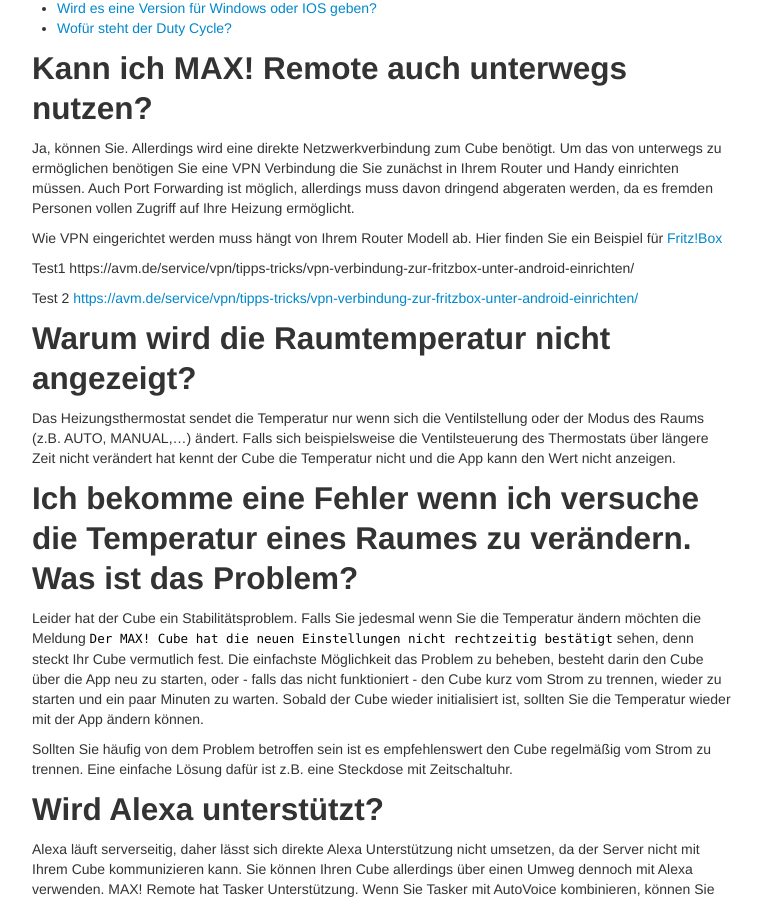
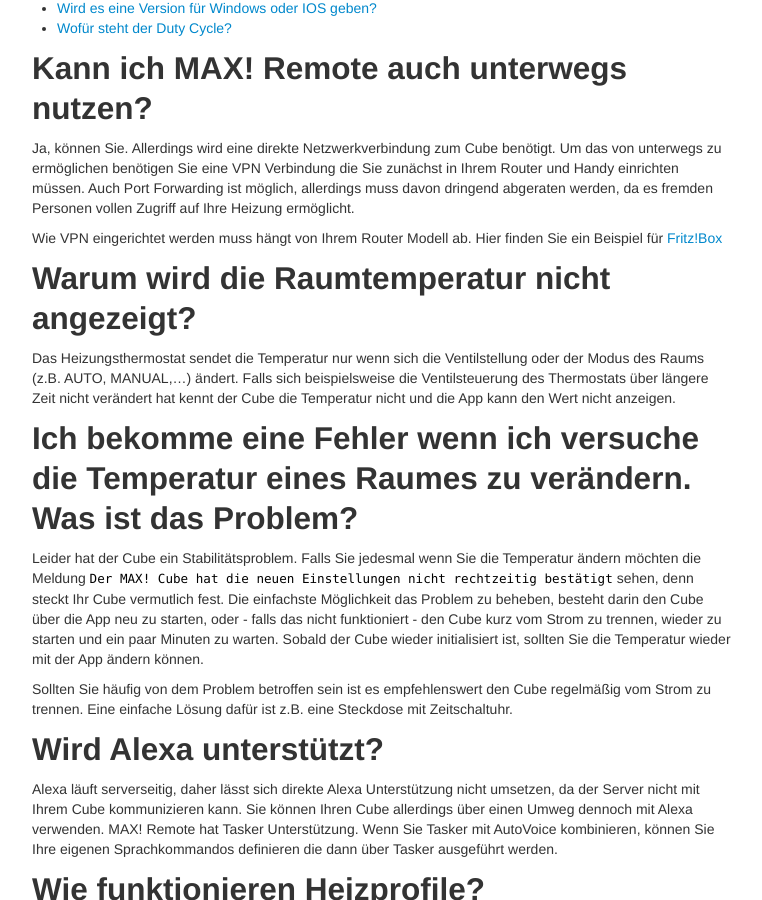
Before and after one commit to jutzig/max-remote, a Jekyll site: the page built from pages/faq.md, in a window 1280 px wide and 900 px high, scrolled down 314 px. Shown: the whole window, without its empty margins (258-1020 px from the left). Built offline with Jekyll 4.4.1, drawn with Linux system fonts in a browser that asks for light colours.

Commit message:
link issues

```diff
--- a/pages/faq.md
+++ b/pages/faq.md
@@ -13,10 +13,6 @@ Ja, können Sie. Allerdings wird eine direkte Netzwerkverbindung zum Cube benöt
 Auch Port Forwarding ist möglich, allerdings muss davon dringend abgeraten werden, da es fremden Personen vollen Zugriff auf Ihre Heizung ermöglicht.
 
 Wie VPN eingerichtet werden muss hängt von Ihrem Router Modell ab. Hier finden Sie ein Beispiel für [Fritz!Box]( https://avm.de/service/vpn/tipps-tricks/vpn-verbindung-zur-fritzbox-unter-android-einrichten/ )
-
-Test1 https://avm.de/service/vpn/tipps-tricks/vpn-verbindung-zur-fritzbox-unter-android-einrichten/
-
-Test 2 <https://avm.de/service/vpn/tipps-tricks/vpn-verbindung-zur-fritzbox-unter-android-einrichten/>
 
 
 ## Warum wird die Raumtemperatur nicht angezeigt?
```
Also changed, not shown: index.md (+2 -2 lines), pages/en-faq.md (+1 -1 lines), pages/en-index.md (+2 -2 lines).
